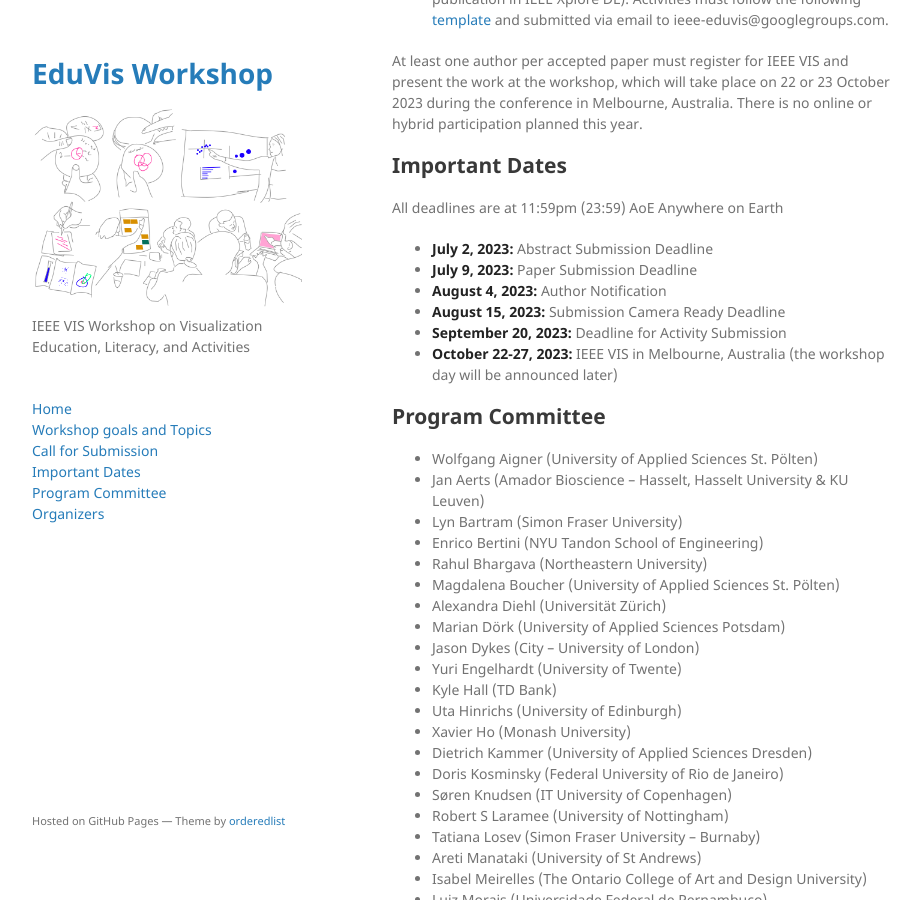
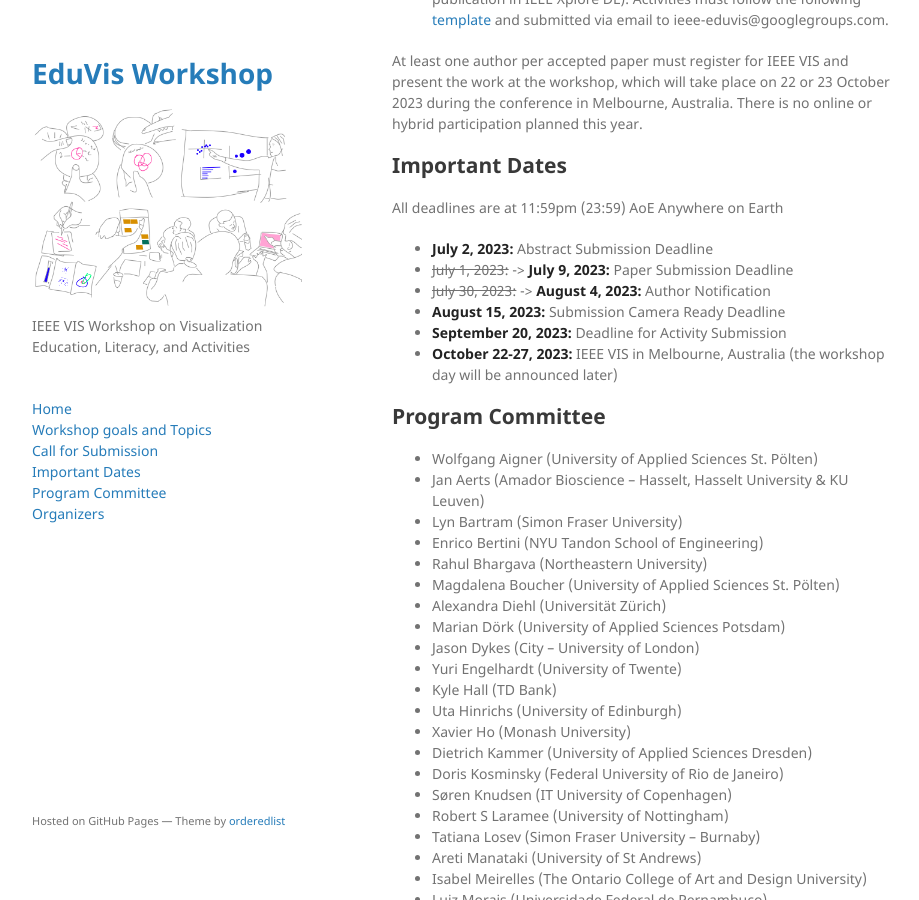
Before and after one commit to ieee-eduvis/ieee-eduvis.github.io, a Jekyll site: the page built from index.md, in a window 1280 px wide and 900 px high, scrolled down 1596 px. Shown: the whole window, without its empty margins (178-1097 px from the left). Built offline with Jekyll 4.4.1, drawn with Linux system fonts in a browser that asks for light colours; our own code applies the rules of GitHub Pages for plain Markdown files.

Commit message:
update deadlines

```diff
--- a/index.md
+++ b/index.md
@@ -52,8 +52,8 @@ At least one author per accepted paper must register for IEEE VIS and present th
 
 All deadlines are at 11:59pm (23:59) AoE Anywhere on Earth
 * **July 2, 2023:** Abstract Submission Deadline
-* **July 9, 2023:** Paper Submission Deadline
-* **August 4, 2023:** Author Notification
+* ~~July 1, 2023:~~ -> **July 9, 2023:** Paper Submission Deadline
+* ~~July 30, 2023:~~ -> **August 4, 2023:** Author Notification
 * **August 15, 2023:** Submission Camera Ready Deadline
 * **September 20, 2023:** Deadline for Activity Submission
 * **October 22-27, 2023:** IEEE VIS in Melbourne, Australia (the workshop day will be announced later)
```
